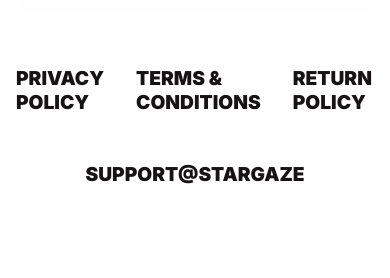
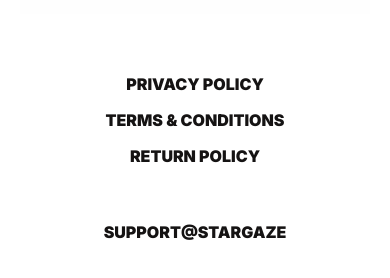
Before and after one commit to JeffleIncarnate/Stargaze-New-Website, a React (Vite) app: page / in a window 390 px wide. Shown: the part 1010-1288 px from the top of the page. Before the commit the page ends 1244 px from the top, so only its background shows below. Built offline with nearby package versions, Linux system fonts and the light colour scheme.

Commit message:
feat: footer responsive done

```diff
--- a/src/components/footer/footer.scss
+++ b/src/components/footer/footer.scss
@@ -29,16 +29,33 @@
     align-items: center;
     justify-content: center;
 
+    font-size: 1.2rem;
+
+    @media screen and (max-width: 750px) {
+      font-size: 1rem;
+    }
+
+    @media screen and (max-width: 600px) {
+      flex-direction: column;
+    }
+
     * {
-      font-size: 1.2rem;
       margin: 0 1rem;
 
       font-weight: bold;
+
+      @media screen and (max-width: 600px) {
+        margin: 0.5rem;
+      }
     }
   }
 
   .Footer__Email {
     font-size: 1.2rem;
+
+    @media screen and (max-width: 750px) {
+      font-size: 1rem;
+    }
 
     * {
       color: $text;
```
